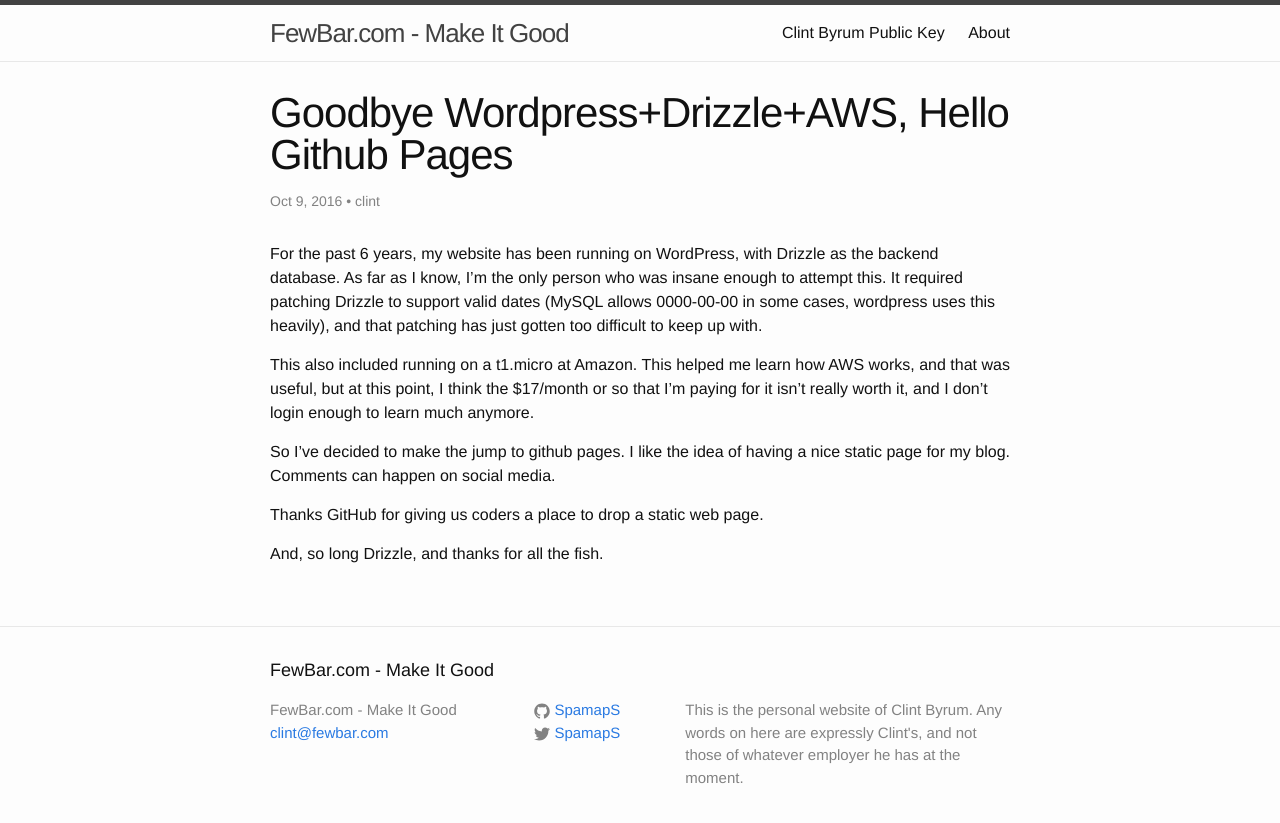
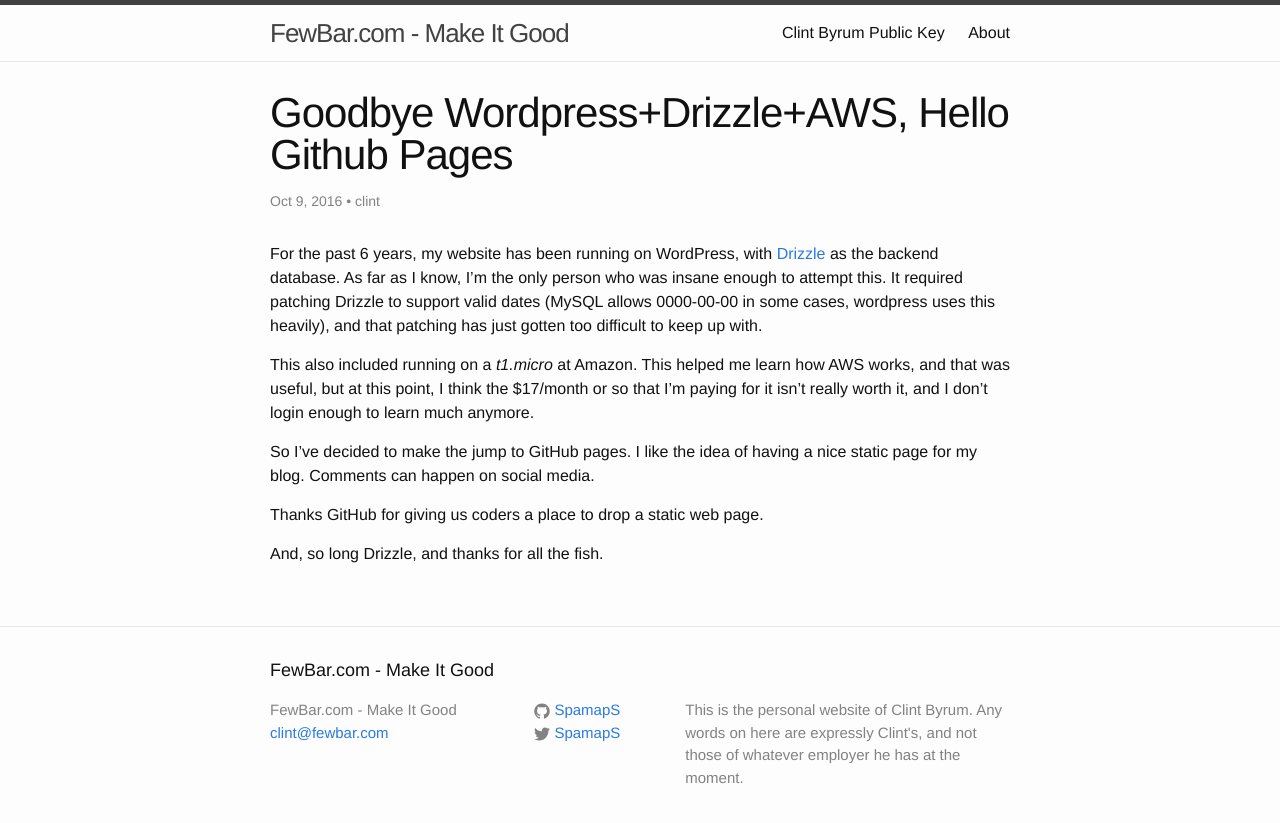
Before and after one commit to SpamapS/SpamapS.github.io, a Jekyll site: the page built from _posts/2016-10-09-goodbye-wordpress-drizzle-hello-github-pages.md, in a window 1280 px wide. Shown: the top 823 px of the page. Built offline with Jekyll 4.4.1, drawn with Linux system fonts in a browser that asks for light colours; part of the change alters nothing that is shown.

```diff
--- a/_posts/2016-10-09-goodbye-wordpress-drizzle-hello-github-pages.md
+++ b/_posts/2016-10-09-goodbye-wordpress-drizzle-hello-github-pages.md
@@ -30,17 +30,17 @@ tags:
 ---
 
 For the past 6 years, my website has been running on WordPress, with
-Drizzle as the backend database. As far as I know, I'm the only person who
+[Drizzle](http://drizzle.org) as the backend database. As far as I know, I'm the only person who
 was insane enough to attempt this. It required patching Drizzle to support
 valid dates (MySQL allows 0000-00-00 in some cases, wordpress uses this
 heavily), and that patching has just gotten too difficult to keep up with.
 
-This also included running on a t1.micro at Amazon. This helped me
+This also included running on a *t1.micro* at Amazon. This helped me
 learn how AWS works, and that was useful, but at this point, I think
 the $17/month or so that I'm paying for it isn't really worth it, and
 I don't login enough to learn much anymore.
 
-So I've decided to make the jump to github pages. I like the idea of
+So I've decided to make the jump to GitHub pages. I like the idea of
 having a nice static page for my blog. Comments can happen on social
 media.
 
```
